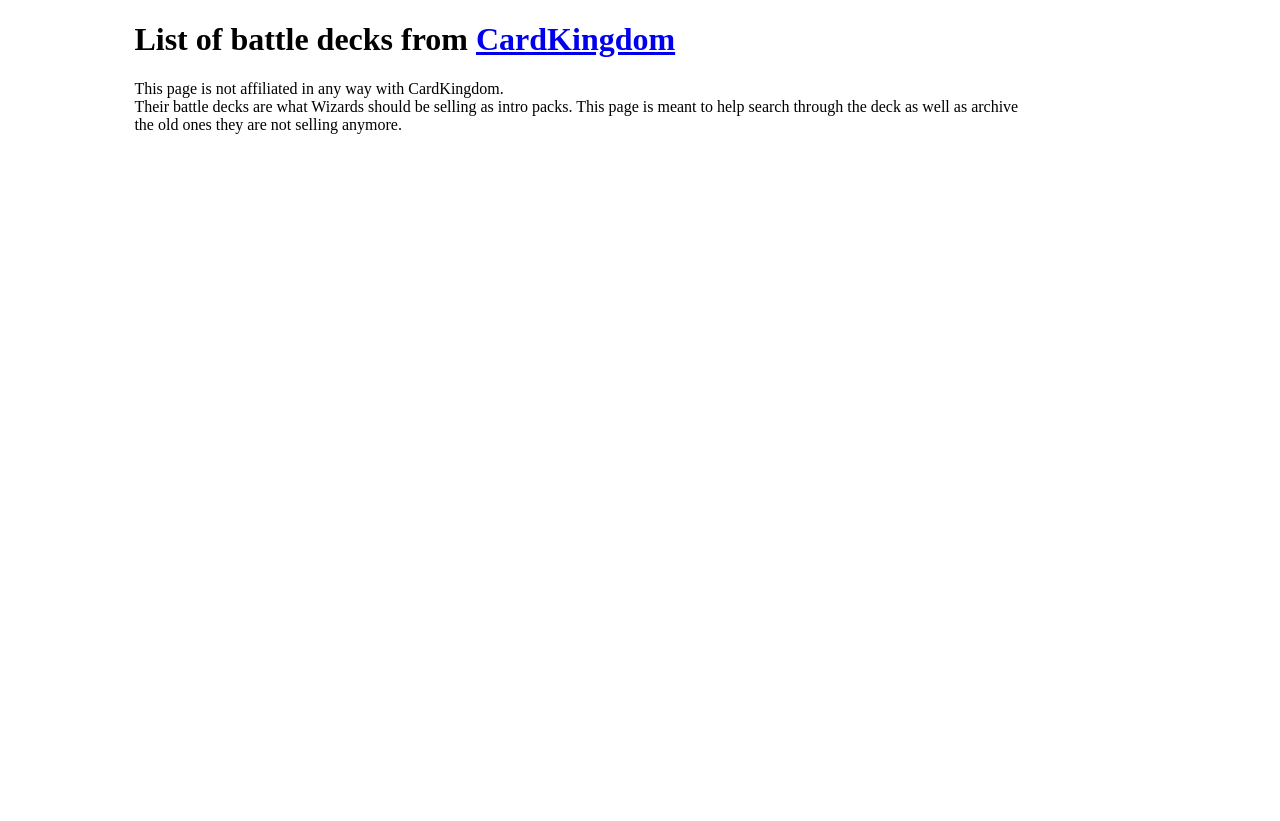
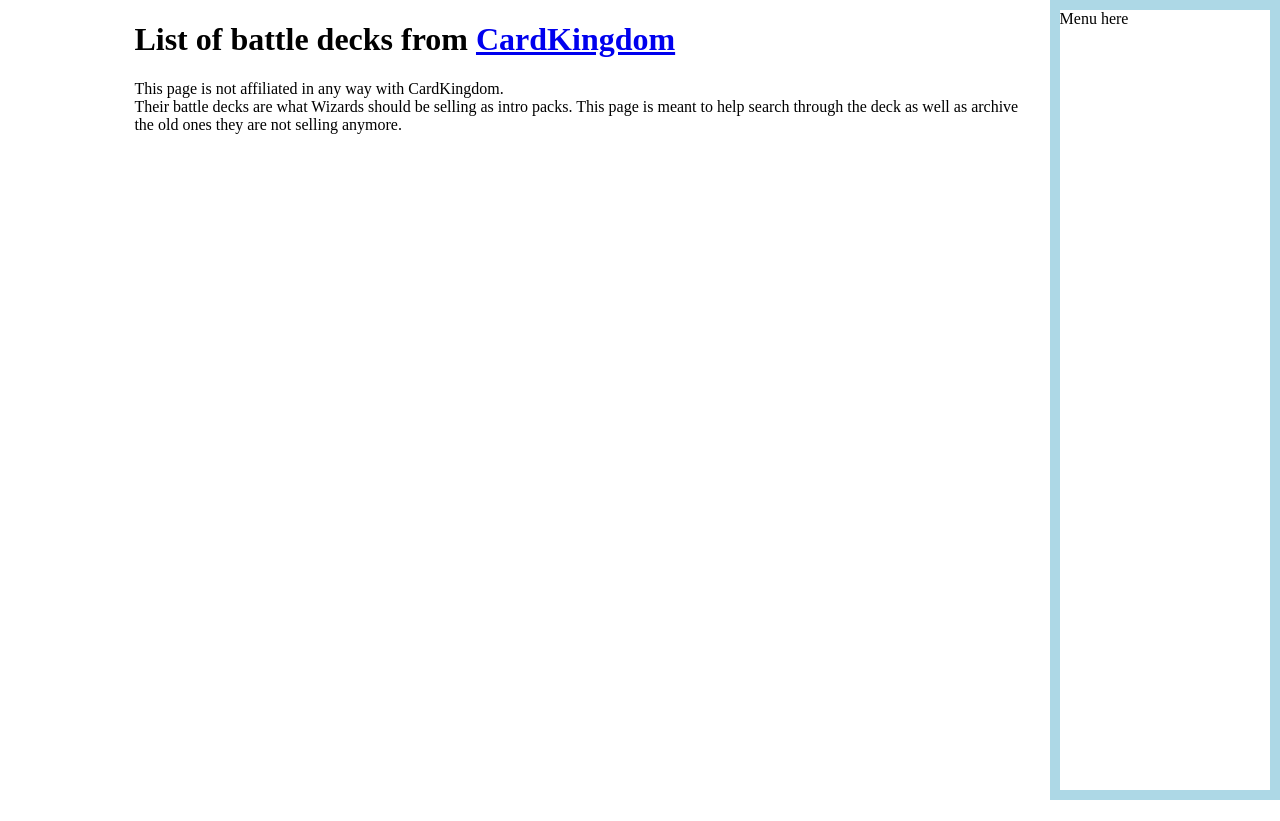
Before and after one commit to guiniol/battledecks, a Python web app: template templates/list.html in a window 1280 px wide. Before the commit the page ends 134 px from the top, so only its background shows below. Run offline with Jinja, Linux system fonts and the light colour scheme; the template is opened without the code that fills it, so the values that code supplies are empty.

Commit message:
Start on floating menu

```diff
--- a/static/basic.css
+++ b/static/basic.css
@@ -1,3 +1,11 @@
+html {
+    height: 100%;
+}
+
+body {
+    height: 100%;
+}
+
 ul {
     list-style: none;
 }
@@ -61,3 +69,15 @@
     bottom: -150px;
     z-index: 999;
 }
+
+.floatmenu {
+    position: fixed;
+    top: 0;
+    right: 0;
+    width: 18%;
+    height: 100%;
+    overflow-y: auto;
+    overflow-x: auto;
+    box-sizing: border-box;
+    border: 10px solid lightblue;
+}
--- a/templates/list.html
+++ b/templates/list.html
@@ -35,5 +35,8 @@
             <br/>
             {% endfor %}
         </div>
+        <div class="floatmenu">
+            Menu here
+        </div>
     </body>
 </html>
```
